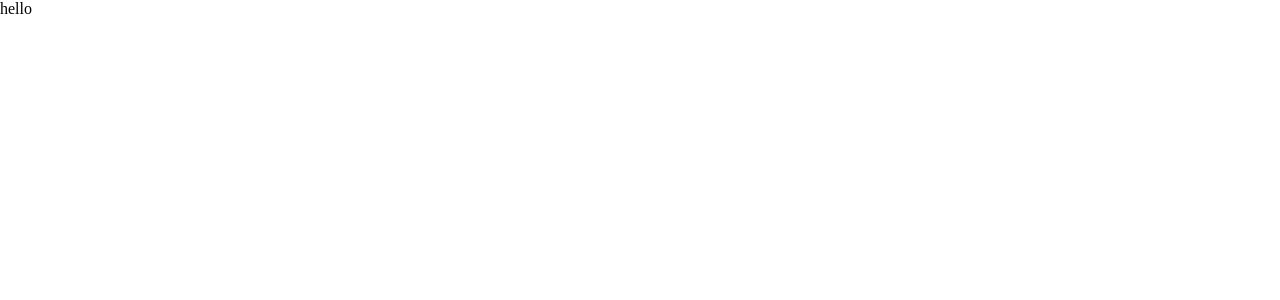
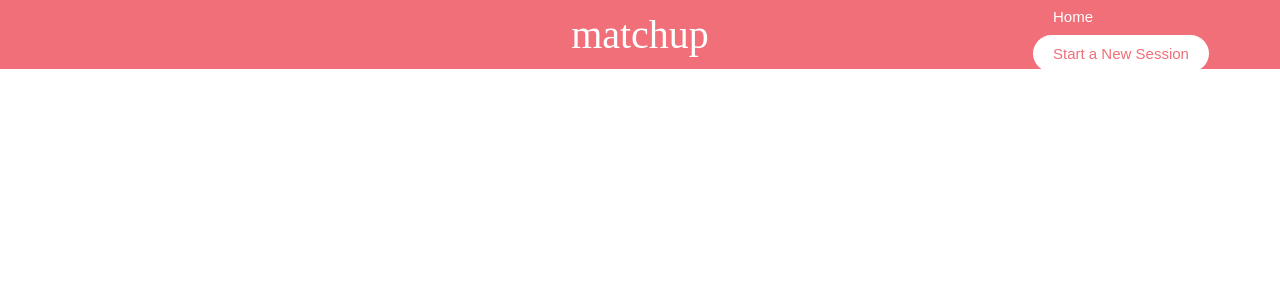
Before and after one commit to opportunity-hack-san-jose-2019/Team22, a React app: page / in a window 1280 px wide. Shown: the top 300 px of the page. Built offline with nearby package versions, Linux system fonts and the light colour scheme.

Commit message:
Navbar added

```diff
--- /dev/null
+++ b/Components/Navbar/Navbar.css
@@ -0,0 +1,45 @@
+/* 255, 79, 108 */
+.HomeNavBar {
+  height: 69px;
+  width: 100%;
+  position: relative;
+  top: 0;
+  left: 0;
+  background-color: #f06f78;
+  display: flex;
+  flex-wrap: wrap;
+  justify-content: space-between;
+  align-items: center;
+  box-sizing: border-box;
+  z-index: 1;
+}
+
+.matchup {
+  margin: auto;
+  color: white;
+  font-size: 40px;
+}
+
+.btn-container {
+  padding: 10px;
+  position: absolute;
+  left: 85%;
+  margin-left: -85px;
+}
+
+button {
+  padding: 10px;
+  margin-left: 20px;
+  font-size: 15px;
+  padding-right: 20px;
+  padding-left: 20px;
+  border: none;
+  border-radius: 20px;
+  background-color: transparent;
+  color: white;
+}
+
+.session-btn {
+  background-color: white;
+  color: #f06f78;
+}
--- /dev/null
+++ b/Components/Navbar/Navbar.js
@@ -0,0 +1,23 @@
+import React from "react";
+import "./Navbar.css";
+import { Link } from "react-router-dom";
+
+class Navbar extends React.Component {
+  render() {
+    return (
+      <header className="HomeNavBar">
+        <div className="matchup">matchup</div>
+        <div className="btn-container">
+          <Link to="/">
+            <button className="home-btn">Home</button>
+          </Link>
+          <Link to="/">
+            <button className="session-btn">Start a New Session</button>
+          </Link>
+        </div>
+      </header>
+    );
+  }
+}
+
+export default Navbar;
--- a/routes/Home.js
+++ b/routes/Home.js
@@ -1,10 +1,11 @@
 import React from "react";
+import Navbar from "../Components/Navbar/Navbar";
 
 class Home extends React.Component {
   render() {
     return (
       <div>
-        <div>hello</div>
+        <Navbar />
       </div>
     );
   }
```
Also changed, not shown: CSS/Navbar.css (deleted), Components/Navbar.js (deleted).
